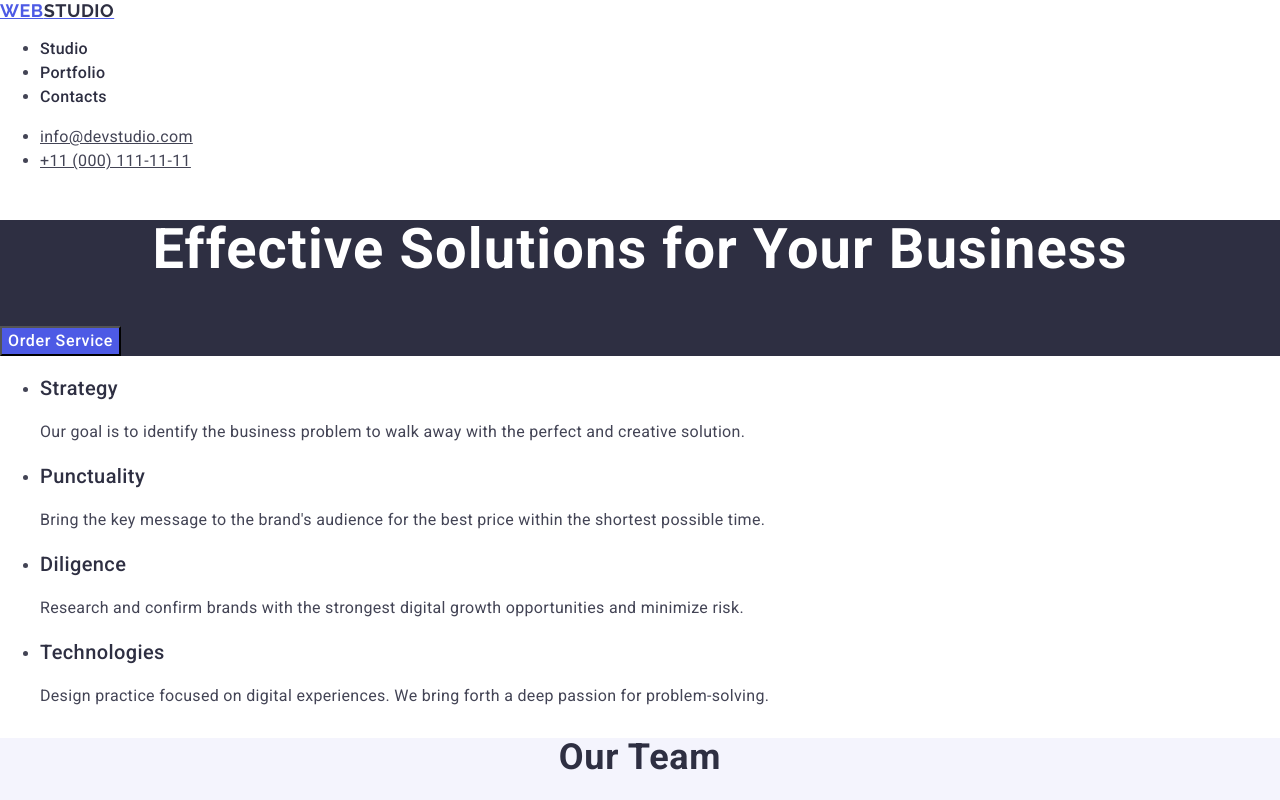
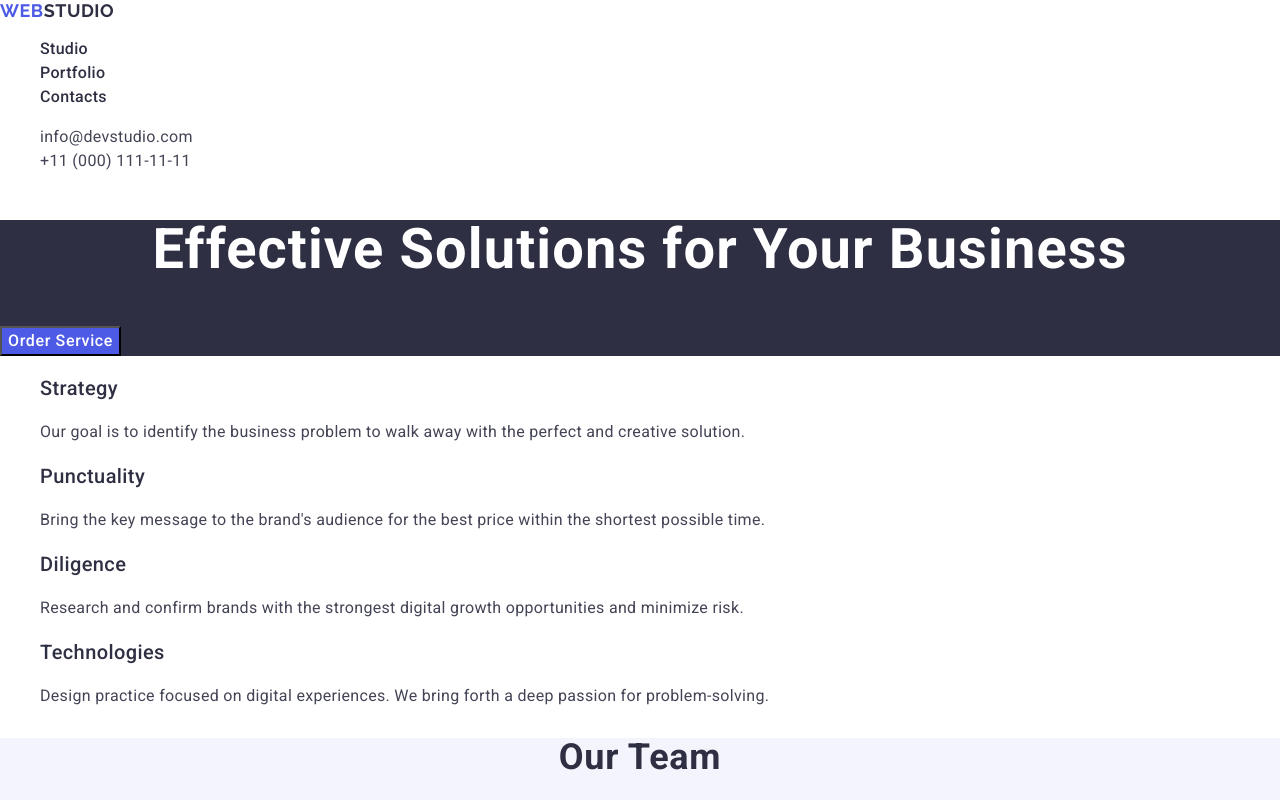
Before and after one commit to Veniela/goit-markup-hw-02, a plain HTML site: page index.html in a window 1280 px wide. Shown: the top 800 px of the page. Drawn offline with nearby package versions, Linux system fonts and the light colour scheme.

Commit message:
add all files

```diff
--- a/css/styles.css
+++ b/css/styles.css
@@ -2,6 +2,14 @@ body {
     font-family: "Roboto", sans-serif;
     color: #434455;
     background-color: #fff;
+}
+
+a {
+    text-decoration: none;
+}
+
+ul {
+    list-style: none;
 }
 
 /* Header */
```
